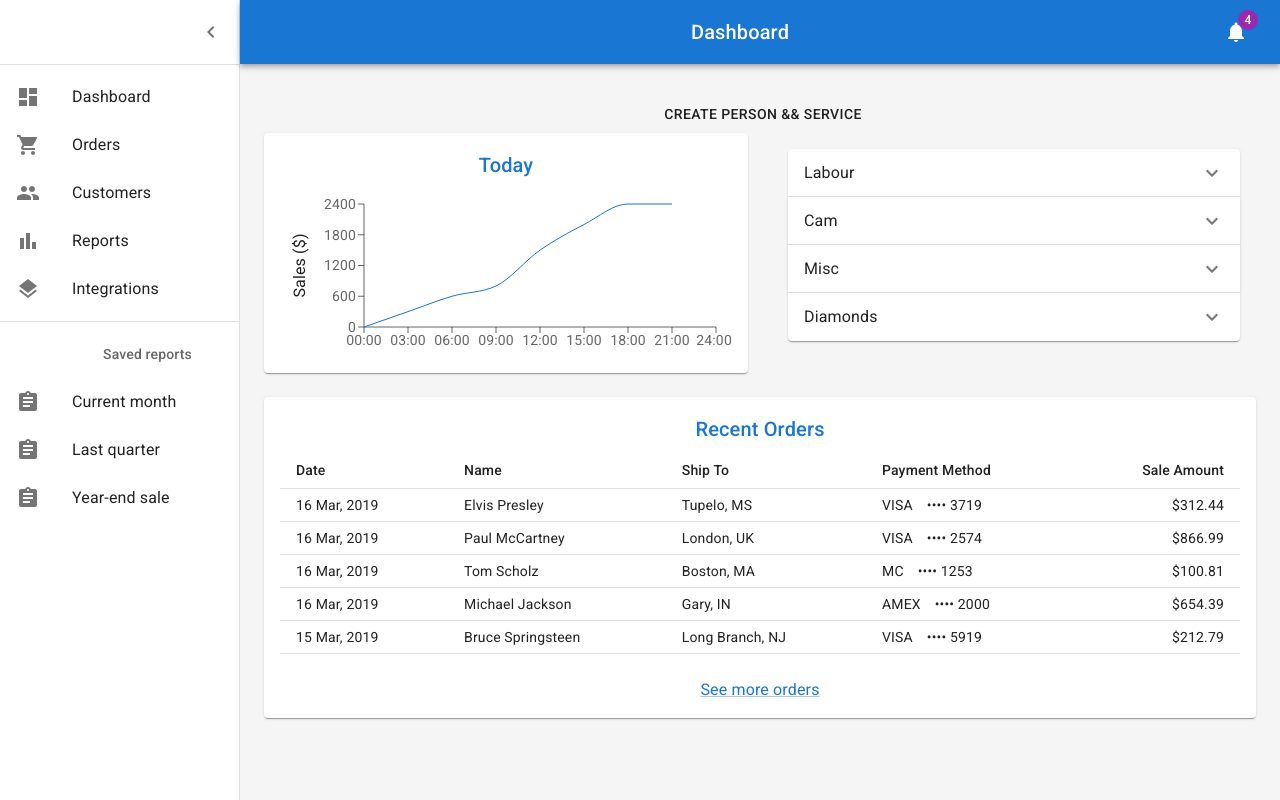
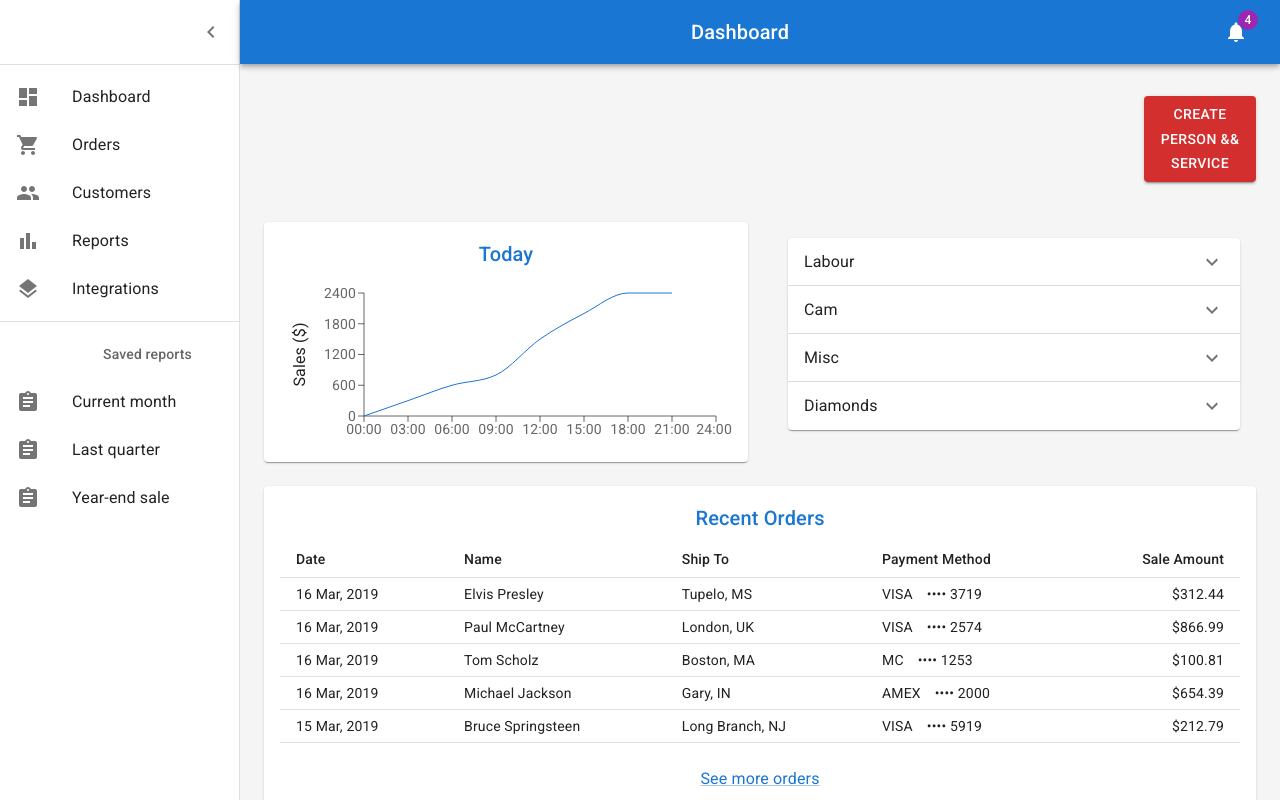
Before and after one commit to Marco0198/OroAfrica, a React (Create React App) app: page / in a window 1280 px wide. Built offline with nearby package versions, Linux system fonts and the light colour scheme.

Commit message:
i added closing Icon Button

```diff
--- a/src/component/PersistentDrawerLeft.js
+++ b/src/component/PersistentDrawerLeft.js
@@ -4,12 +4,11 @@ import Box from '@mui/material/Box';
 import Drawer from '@mui/material/Drawer';
 import CssBaseline from '@mui/material/CssBaseline';
 import IconButton from '@mui/material/IconButton';
-import ChevronLeftIcon from '@mui/icons-material/ChevronLeft';
-import ChevronRightIcon from '@mui/icons-material/ChevronRight';
 import Person from './Person';
 import Service from './Service';
 import  Grid from '@mui/material/Grid';
 import  Button  from '@mui/material/Button';
+import CloseIcon from '@mui/icons-material/Close';
 const drawerWidth = '100%';
 const DrawerHeader = styled('div')(({ theme }) => ({
   display: 'flex',
@@ -33,21 +32,23 @@ export default function PersistentDrawerLeft() {
   };
 
   return (
-    <Box sx={{ display: 'flex',justifyContent:'center' }}>
+    <Box >
       <CssBaseline />
 
       <Button
-            color="inherit"
+            variant="contained"
+            color="error"
             aria-label="open drawer"
             onClick={handleDrawerOpen}
             edge="start"
-            sx={{ ml: 2, ...(open && { display: 'none' }) }}
+            sx={{ ml: 0, ...(open && { display: 'none' }),marginLeft:110,marginBottom:5}}
           >
             create person && service
           </Button>
       <Drawer
         sx={{
-          width: 10,
+          width: 2,
+          alignItems:'left',
           flexShrink: 0,
           '& .MuiDrawer-paper': {
             width: drawerWidth,
@@ -60,7 +61,7 @@ export default function PersistentDrawerLeft() {
       >
         <DrawerHeader>
           <IconButton onClick={handleDrawerClose}>
-            {theme.direction === 'ltr' ? <ChevronLeftIcon /> : <ChevronRightIcon />}
+            {theme.direction === 'ltr' ? <CloseIcon  /> : <CloseIcon  />}
           </IconButton>
         </DrawerHeader>
         <Box sx={{ width: '100%',justifyContent:'center' ,display:'flex'}}>
```
